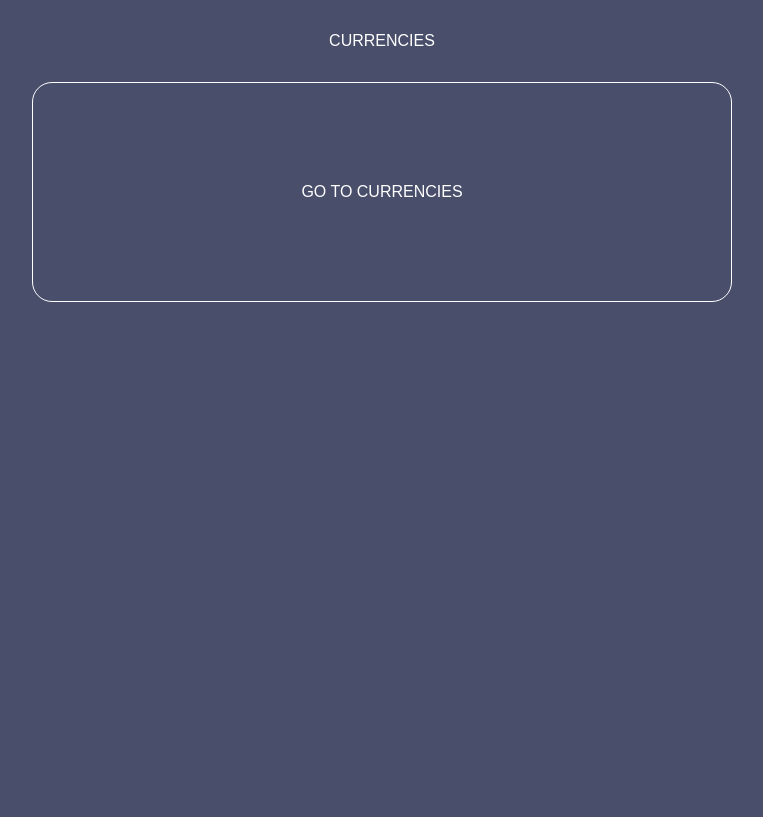
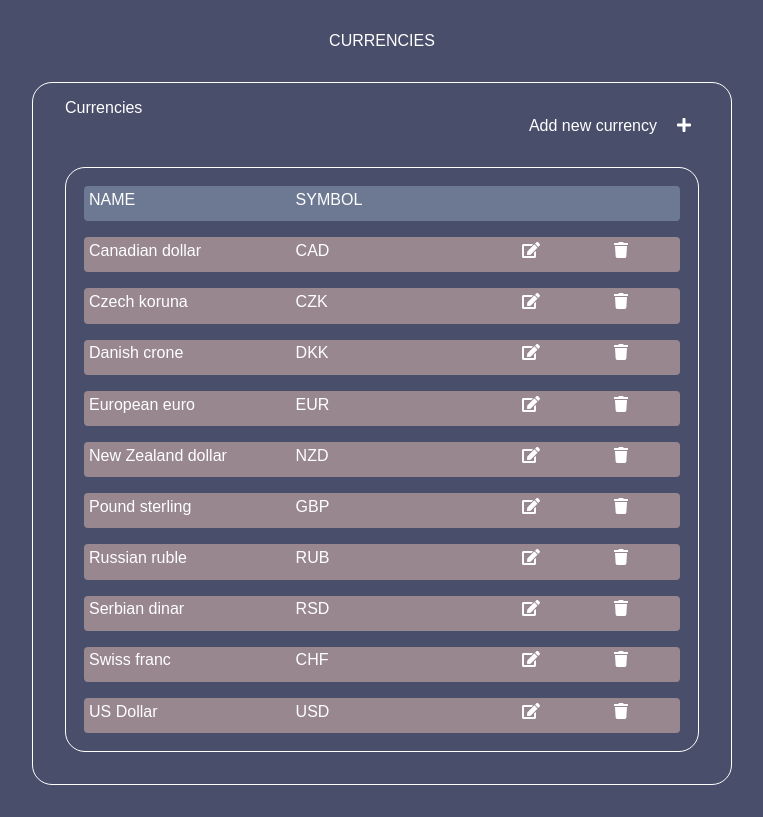
Before and after one commit to radmilatomic/lcb-currencies, an Angular app: page / in a window 1280 px wide. Shown: the whole page, without its empty margins (258-1021 px from the left). Built offline with nearby package versions, Linux system fonts and the light colour scheme.

Commit message:
removed routes

```diff
--- a/src/app/app.component.html
+++ b/src/app/app.component.html
@@ -1,5 +1,5 @@
 <div id=title>{{title | uppercase}}</div>
 <div id="app-wrapper">
 
-<router-outlet></router-outlet>
+<app-currencies></app-currencies>
 </div>
--- a/src/app/currencies/currencies.component.css
+++ b/src/app/currencies/currencies.component.css
@@ -82,8 +82,3 @@ fa-icon{
   display:flex;
   justify-content: flex-end;
 }
-#link-2-home{
-  width:100%;
-  text-align:center;
-  padding-bottom: 5px;
-}
--- a/src/app/currencies/currencies.component.html
+++ b/src/app/currencies/currencies.component.html
@@ -26,5 +26,5 @@
 
   </div>
 </div>
-<div id="link-2-home"><a routerLink='/'>HOME</a></div>
+
 </div>
--- a/src/app/home/home.component.css
+++ /dev/null
@@ -1,6 +0,0 @@
-#home{
-	text-align: center;
-	padding:100px;
-	 border:solid 1px;
-  	border-radius: 20px;
-}
--- a/src/app/home/home.component.html
+++ /dev/null
@@ -1,3 +0,0 @@
-<div id="home">
-<a routerLink='/currencies'>GO TO CURRENCIES</a>
-</div>
--- a/src/app/home/home.component.ts
+++ /dev/null
@@ -1,16 +0,0 @@
-import { Component, OnInit } from '@angular/core';
-
-@Component({
-  selector: 'app-home',
-  templateUrl: './home.component.html',
-  styleUrls: ['./home.component.css']
-})
-export class HomeComponent implements OnInit {
-
-  constructor() { }
-
-
-  ngOnInit() {
-  }
-
-}
```
Also changed, not shown: src/app/app-routing.module.ts (deleted, +0 -17 lines), src/app/app.module.ts (+3 -4 lines), 6 other files (tests, documents, lock files or other folders).
